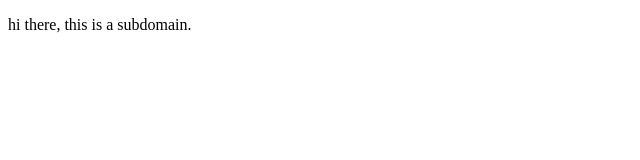
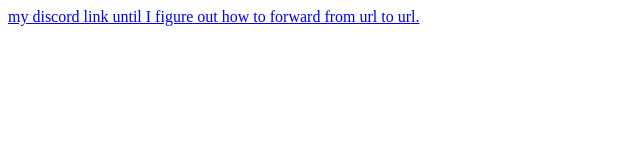
Before and after one commit to xClappedLIVE/subdomain-template, a plain HTML site: page index.html in a window 1280 px wide. Shown: the whole page, without its empty margins (0-640 px from the left). Drawn offline with Linux system fonts and the light colour scheme.

Commit message:
Update index.html

```diff
--- a/index.html
+++ b/index.html
@@ -1,6 +1,6 @@
 <!DOCTYPE html>
 <html>
 <body>
-<p>hi there, this is a subdomain.</p>
+<a href="discord.gg/xClapped">my discord link until I figure out how to forward from url to url.</a>
 </body>
 <html>
```
